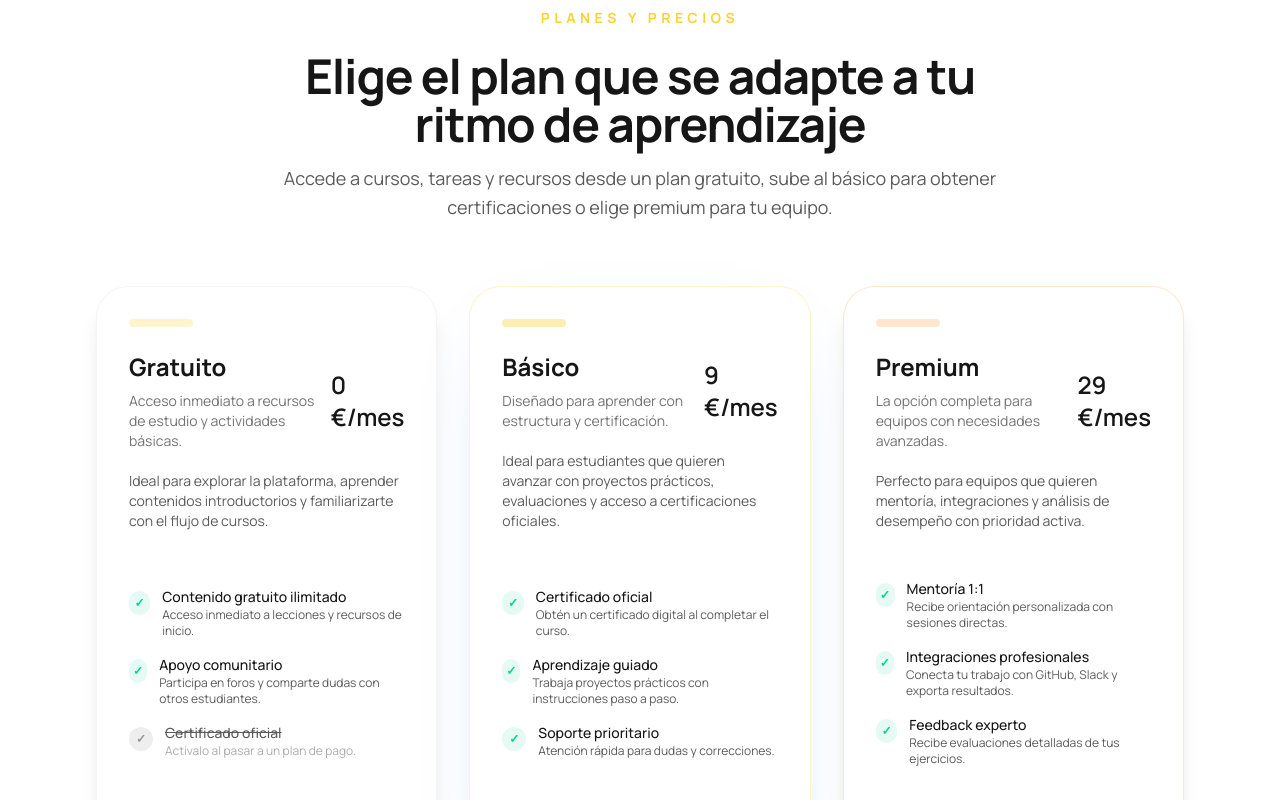
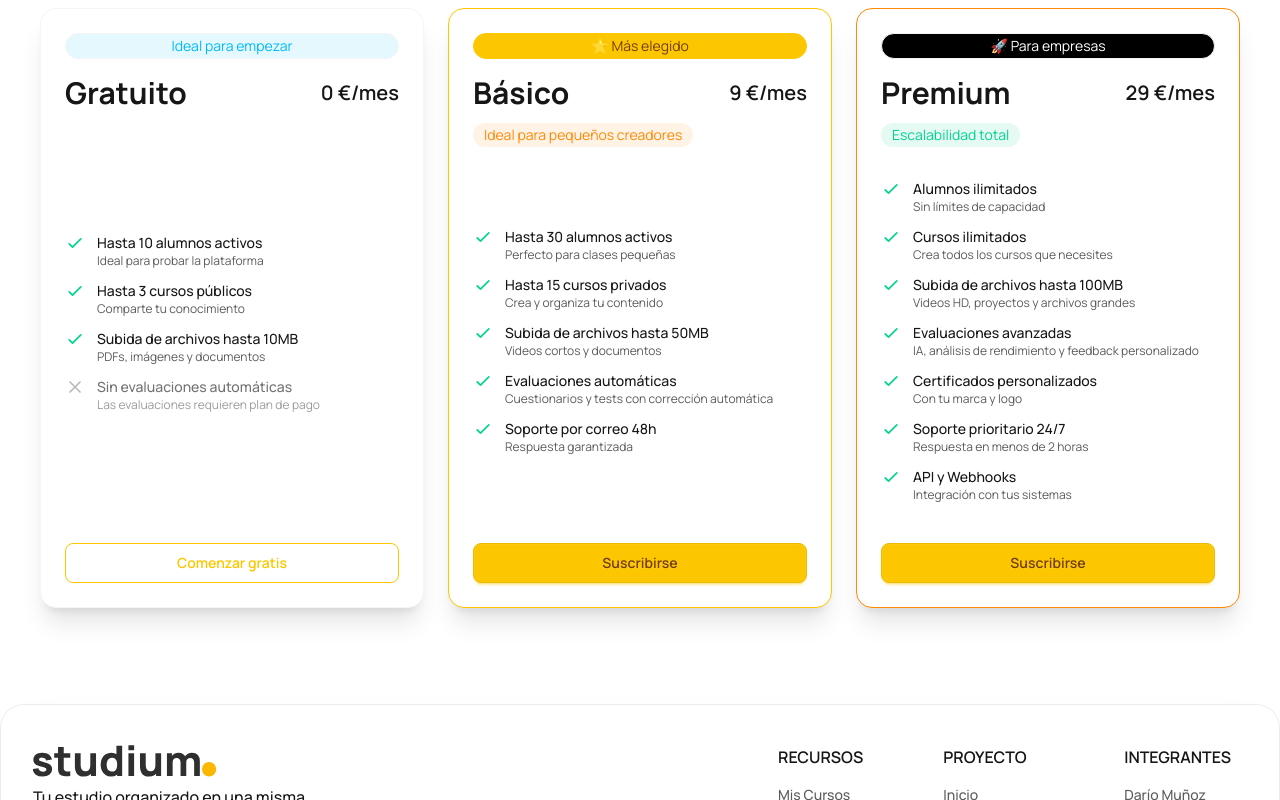
Before and after one commit to yuseflc/studium, a Next.js app: page / in a window 1280 px wide. Shown: the part 2080-2880 px from the top of the page. Built offline with nearby package versions, Linux system fonts and the light colour scheme; a web font is replaced by a local one.

Commit message:
[Update] Mejora del pricing

```diff
--- a/src/components/sections/Pricing.tsx
+++ b/src/components/sections/Pricing.tsx
@@ -1,151 +1,189 @@
 export default function Pricing() {
     return (
-        <section id="pricing" className="bg-base-100 py-24">
-            <div className="mx-auto w-full max-w-6xl px-4 sm:px-6 lg:px-8">
-                <div className="max-w-3xl text-center mx-auto">
-                    <p className="text-sm font-bold uppercase tracking-[0.32em] text-primary/80">Planes y precios</p>
-                    <h2 className="mt-6 text-4xl md:text-5xl font-bold text-base-content tracking-tight">
-                        Elige el plan que se adapte a tu ritmo de aprendizaje
-                    </h2>
-                    <p className="mt-4 text-lg text-base-content/70 leading-relaxed">
-                        Accede a cursos, tareas y recursos desde un plan gratuito, sube al básico para obtener certificaciones o elige premium para tu equipo.
-                    </p>
+        <section id="pricing" className="flex flex-col lg:flex-row w-full items-center lg:items-stretch justify-center py-24 bg-base-100 gap-6 px-4">
+
+            {/* Tarjeta Gratuito */}
+            <div className="card w-full max-w-sm bg-base-100 shadow-xl border border-base-200">
+                <div className="card-body flex flex-col justify-between">
+                    <div>
+                        <span className="badge w-full bg-info/10 text-info text-center py-3 mb-4">
+                            Ideal para empezar
+                        </span>
+                        <div className="flex justify-between items-center">
+                            <h2 className="text-2xl md:text-3xl font-bold text-base-content">Gratuito</h2>
+                            <span className="text-xl font-semibold text-base-content">0 €/mes</span>
+                        </div>
                     </div>
 
-                <div className="mt-16 grid gap-8 lg:grid-cols-3">
-                    <div className="card w-full bg-base-100 shadow-xl border border-base-200 hover:shadow-2xl transition-all duration-300 rounded-[2rem] hover:-translate-y-1">
-                        <div className="card-body flex flex-col justify-between p-8">
+                    <ul className="mt-6 flex flex-col gap-3 text-sm">
+                        <li className="flex items-start gap-3">
+                            <svg xmlns="http://www.w3.org/2000/svg" className="w-5 h-5 text-success shrink-0" fill="none" viewBox="0 0 24 24" stroke="currentColor"><path strokeLinecap="round" strokeLinejoin="round" strokeWidth="2" d="M5 13l4 4L19 7" /></svg>
                             <div>
-                                <div className="h-2 w-16 rounded-full bg-primary/20 mb-6"></div>
-                                <div className="flex items-center justify-between gap-4">
+                                <div className="font-medium text-base-content">Hasta 10 alumnos activos</div>
+                                <div className="text-xs text-base-content/70">Ideal para probar la plataforma</div>
+                            </div>
+                        </li>
+                        <li className="flex items-start gap-3">
+                            <svg xmlns="http://www.w3.org/2000/svg" className="w-5 h-5 text-success shrink-0" fill="none" viewBox="0 0 24 24" stroke="currentColor"><path strokeLinecap="round" strokeLinejoin="round" strokeWidth="2" d="M5 13l4 4L19 7" /></svg>
                             <div>
-                                        <h3 className="text-2xl font-bold text-base-content">Gratuito</h3>
-                                        <p className="text-sm text-base-content/60 mt-2">Acceso inmediato a recursos de estudio y actividades básicas.</p>
+                                <div className="font-medium text-base-content">Hasta 3 cursos públicos</div>
+                                <div className="text-xs text-base-content/70">Comparte tu conocimiento</div>
                             </div>
-                                    <span className="text-2xl font-semibold text-base-content">0 €/mes</span>
+                        </li>
+                        <li className="flex items-start gap-3">
+                            <svg xmlns="http://www.w3.org/2000/svg" className="w-5 h-5 text-success shrink-0" fill="none" viewBox="0 0 24 24" stroke="currentColor"><path strokeLinecap="round" strokeLinejoin="round" strokeWidth="2" d="M5 13l4 4L19 7" /></svg>
+                            <div>
+                                <div className="font-medium text-base-content">Subida de archivos hasta 10MB</div>
+                                <div className="text-xs text-base-content/70">PDFs, imágenes y documentos</div>
                             </div>
-                                <p className="mt-5 text-sm text-base-content/70">
-                                    Ideal para explorar la plataforma, aprender contenidos introductorios y familiarizarte con el flujo de cursos.
-                                </p>
+                        </li>
+                        <li className="flex items-start gap-3 opacity-60">
+                            <svg xmlns="http://www.w3.org/2000/svg" className="w-5 h-5 text-base-content/50 shrink-0" fill="none" viewBox="0 0 24 24" stroke="currentColor"><path strokeLinecap="round" strokeLinejoin="round" strokeWidth="2" d="M6 18L18 6M6 6l12 12" /></svg>
+                            <div>
+                                <div className="font-medium text-base-content">Sin evaluaciones automáticas</div>
+                                <div className="text-xs text-base-content/70">Las evaluaciones requieren plan de pago</div>
                             </div>
+                        </li>
+                    </ul>
 
-                            <div className="mt-10 space-y-4 text-sm">
-                                <div className="flex items-start gap-3">
-                                    <span className="mt-1 flex h-6 w-6 items-center justify-center rounded-full bg-success/10 text-success text-xs font-bold">✓</span>
-                                    <div>
-                                        <div className="font-medium text-base-content">Contenido gratuito ilimitado</div>
-                                        <div className="text-xs text-base-content/70">Acceso inmediato a lecciones y recursos de inicio.</div>
-                                    </div>
-                                </div>
-                                <div className="flex items-start gap-3">
-                                    <span className="mt-1 flex h-6 w-6 items-center justify-center rounded-full bg-success/10 text-success text-xs font-bold">✓</span>
-                                    <div>
-                                        <div className="font-medium text-base-content">Apoyo comunitario</div>
-                                        <div className="text-xs text-base-content/70">Participa en foros y comparte dudas con otros estudiantes.</div>
-                                    </div>
-                                </div>
-                                <div className="flex items-start gap-3 opacity-70">
-                                    <span className="mt-1 flex h-6 w-6 items-center justify-center rounded-full bg-base-content/10 text-base-content/60 text-xs font-bold">✓</span>
-                                    <div>
-                                        <div className="font-medium line-through text-base-content">Certificado oficial</div>
-                                        <div className="text-xs text-base-content/50">Actívalo al pasar a un plan de pago.</div>
+                    <div className="mt-8">
+                        <button className="btn btn-outline btn-primary btn-block">Comenzar gratis</button>
                     </div>
                 </div>
             </div>
 
-                            <button className="btn btn-outline btn-block mt-10 text-base-content">Comenzar gratis</button>
+            {/* Tarjeta Básico (MÁS ELEGIDO) */}
+            <div className="card w-full max-w-sm bg-base-100 shadow-xl border border-primary relative">
+                <div className="card-body flex flex-col justify-between">
+                    <div>
+                        <span className="badge w-full badge-primary text-center py-3 mb-4">
+                            ⭐ Más elegido
+                        </span>
+                        <div className="flex justify-between items-center">
+                            <h2 className="text-2xl md:text-3xl font-bold text-base-content">Básico</h2>
+                            <span className="text-xl font-semibold text-base-content">9 €/mes</span>
                         </div>
+                        <span className="badge mt-3 bg-secondary/10 text-secondary border-none">
+                            Ideal para pequeños creadores
+                        </span>
                     </div>
 
-                    <div className="card w-full bg-base-100 shadow-[0_24px_80px_-48px_rgba(59,130,246,0.45)] border border-primary/20 hover:shadow-[0_26px_110px_-64px_rgba(59,130,246,0.35)] transition-all duration-300 rounded-[2rem] hover:-translate-y-1">
-                        <div className="card-body flex flex-col justify-between p-8">
+                    <ul className="mt-6 flex flex-col gap-3 text-sm">
+                        <li className="flex items-start gap-3">
+                            <svg xmlns="http://www.w3.org/2000/svg" className="w-5 h-5 text-success shrink-0" fill="none" viewBox="0 0 24 24" stroke="currentColor"><path strokeLinecap="round" strokeLinejoin="round" strokeWidth="2" d="M5 13l4 4L19 7" /></svg>
                             <div>
-                                <div className="h-2 w-16 rounded-full bg-primary/30 mb-6"></div>
-                                <div className="flex items-center justify-between gap-4">
+                                <div className="font-medium text-base-content">Hasta 30 alumnos activos</div>
+                                <div className="text-xs text-base-content/70">Perfecto para clases pequeñas</div>
+                            </div>
+                        </li>
+                        <li className="flex items-start gap-3">
+                            <svg xmlns="http://www.w3.org/2000/svg" className="w-5 h-5 text-success shrink-0" fill="none" viewBox="0 0 24 24" stroke="currentColor"><path strokeLinecap="round" strokeLinejoin="round" strokeWidth="2" d="M5 13l4 4L19 7" /></svg>
                             <div>
-                                        <h3 className="text-2xl font-bold text-base-content">Básico</h3>
-                                        <p className="text-sm text-base-content/60 mt-2">Diseñado para aprender con estructura y certificación.</p>
+                                <div className="font-medium text-base-content">Hasta 15 cursos privados</div>
+                                <div className="text-xs text-base-content/70">Crea y organiza tu contenido</div>
                             </div>
-                                    <span className="text-2xl font-semibold text-base-content">9 €/mes</span>
+                        </li>
+                        <li className="flex items-start gap-3">
+                            <svg xmlns="http://www.w3.org/2000/svg" className="w-5 h-5 text-success shrink-0" fill="none" viewBox="0 0 24 24" stroke="currentColor"><path strokeLinecap="round" strokeLinejoin="round" strokeWidth="2" d="M5 13l4 4L19 7" /></svg>
+                            <div>
+                                <div className="font-medium text-base-content">Subida de archivos hasta 50MB</div>
+                                <div className="text-xs text-base-content/70">Videos cortos y documentos</div>
                             </div>
-                                <p className="mt-5 text-sm text-base-content/70">
-                                    Ideal para estudiantes que quieren avanzar con proyectos prácticos, evaluaciones y acceso a certificaciones oficiales.
-                                </p>
+                        </li>
+                        <li className="flex items-start gap-3">
+                            <svg xmlns="http://www.w3.org/2000/svg" className="w-5 h-5 text-success shrink-0" fill="none" viewBox="0 0 24 24" stroke="currentColor"><path strokeLinecap="round" strokeLinejoin="round" strokeWidth="2" d="M5 13l4 4L19 7" /></svg>
+                            <div>
+                                <div className="font-medium text-base-content">Evaluaciones automáticas</div>
+                                <div className="text-xs text-base-content/70">Cuestionarios y tests con corrección automática</div>
                             </div>
+                        </li>
+                        <li className="flex items-start gap-3">
+                            <svg xmlns="http://www.w3.org/2000/svg" className="w-5 h-5 text-success shrink-0" fill="none" viewBox="0 0 24 24" stroke="currentColor"><path strokeLinecap="round" strokeLinejoin="round" strokeWidth="2" d="M5 13l4 4L19 7" /></svg>
+                            <div>
+                                <div className="font-medium text-base-content">Soporte por correo 48h</div>
+                                <div className="text-xs text-base-content/70">Respuesta garantizada</div>
+                            </div>
+                        </li>
+                    </ul>
 
-                            <div className="mt-10 space-y-4 text-sm">
-                                <div className="flex items-start gap-3">
-                                    <span className="mt-1 flex h-6 w-6 items-center justify-center rounded-full bg-success/10 text-success text-xs font-bold">✓</span>
-                                    <div>
-                                        <div className="font-medium text-base-content">Certificado oficial</div>
-                                        <div className="text-xs text-base-content/70">Obtén un certificado digital al completar el curso.</div>
-                                    </div>
-                                </div>
-                                <div className="flex items-start gap-3">
-                                    <span className="mt-1 flex h-6 w-6 items-center justify-center rounded-full bg-success/10 text-success text-xs font-bold">✓</span>
-                                    <div>
-                                        <div className="font-medium text-base-content">Aprendizaje guiado</div>
-                                        <div className="text-xs text-base-content/70">Trabaja proyectos prácticos con instrucciones paso a paso.</div>
-                                    </div>
-                                </div>
-                                <div className="flex items-start gap-3">
-                                    <span className="mt-1 flex h-6 w-6 items-center justify-center rounded-full bg-success/10 text-success text-xs font-bold">✓</span>
-                                    <div>
-                                        <div className="font-medium text-base-content">Soporte prioritario</div>
-                                        <div className="text-xs text-base-content/70">Atención rápida para dudas y correcciones.</div>
+                    <div className="mt-8">
+                        <button className="btn btn-primary btn-block">Suscribirse</button>
                     </div>
                 </div>
             </div>
 
-                            <button className="btn btn-primary btn-block mt-10">Suscribirse</button>
+            {/* Tarjeta Premium */}
+            <div className="card w-full max-w-sm bg-base-100 shadow-xl border border-secondary">
+                <div className="card-body flex flex-col justify-between">
+                    <div>
+                        <span className="badge w-full bg-black text-white text-center py-3 mb-4">
+                            🚀 Para empresas
+                        </span>
+                        <div className="flex justify-between items-center">
+                            <h2 className="text-2xl md:text-3xl font-bold text-base-content">Premium</h2>
+                            <span className="text-xl font-semibold text-base-content">29 €/mes</span>
+                        </div>
+                        <span className="badge mt-3 bg-success/10 text-success border-none">
+                            Escalabilidad total
+                        </span>
+                    </div>
+
+                    <ul className="mt-6 flex flex-col gap-3 text-sm">
+                        <li className="flex items-start gap-3">
+                            <svg xmlns="http://www.w3.org/2000/svg" className="w-5 h-5 text-success shrink-0" fill="none" viewBox="0 0 24 24" stroke="currentColor"><path strokeLinecap="round" strokeLinejoin="round" strokeWidth="2" d="M5 13l4 4L19 7" /></svg>
+                            <div>
+                                <div className="font-medium text-base-content">Alumnos ilimitados</div>
+                                <div className="text-xs text-base-content/70">Sin límites de capacidad</div>
+                            </div>
+                        </li>
+                        <li className="flex items-start gap-3">
+                            <svg xmlns="http://www.w3.org/2000/svg" className="w-5 h-5 text-success shrink-0" fill="none" viewBox="0 0 24 24" stroke="currentColor"><path strokeLinecap="round" strokeLinejoin="round" strokeWidth="2" d="M5 13l4 4L19 7" /></svg>
+                            <div>
+                                <div className="font-medium text-base-content">Cursos ilimitados</div>
+                                <div className="text-xs text-base-content/70">Crea todos los cursos que necesites</div>
+                            </div>
+                        </li>
+                        <li className="flex items-start gap-3">
+                            <svg xmlns="http://www.w3.org/2000/svg" className="w-5 h-5 text-success shrink-0" fill="none" viewBox="0 0 24 24" stroke="currentColor"><path strokeLinecap="round" strokeLinejoin="round" strokeWidth="2" d="M5 13l4 4L19 7" /></svg>
+                            <div>
+                                <div className="font-medium text-base-content">Subida de archivos hasta 100MB</div>
+                                <div className="text-xs text-base-content/70">Videos HD, proyectos y archivos grandes</div>
+                            </div>
+                        </li>
+                        <li className="flex items-start gap-3">
+                            <svg xmlns="http://www.w3.org/2000/svg" className="w-5 h-5 text-success shrink-0" fill="none" viewBox="0 0 24 24" stroke="currentColor"><path strokeLinecap="round" strokeLinejoin="round" strokeWidth="2" d="M5 13l4 4L19 7" /></svg>
+                            <div>
+                                <div className="font-medium text-base-content">Evaluaciones avanzadas</div>
+                                <div className="text-xs text-base-content/70">IA, análisis de rendimiento y feedback personalizado</div>
+                            </div>
+                        </li>
+                        <li className="flex items-start gap-3">
+                            <svg xmlns="http://www.w3.org/2000/svg" className="w-5 h-5 text-success shrink-0" fill="none" viewBox="0 0 24 24" stroke="currentColor"><path strokeLinecap="round" strokeLinejoin="round" strokeWidth="2" d="M5 13l4 4L19 7" /></svg>
+                            <div>
+                                <div className="font-medium text-base-content">Certificados personalizados</div>
+                                <div className="text-xs text-base-content/70">Con tu marca y logo</div>
+                            </div>
+                        </li>
+                        <li className="flex items-start gap-3">
+                            <svg xmlns="http://www.w3.org/2000/svg" className="w-5 h-5 text-success shrink-0" fill="none" viewBox="0 0 24 24" stroke="currentColor"><path strokeLinecap="round" strokeLinejoin="round" strokeWidth="2" d="M5 13l4 4L19 7" /></svg>
+                            <div>
+                                <div className="font-medium text-base-content">Soporte prioritario 24/7</div>
+                                <div className="text-xs text-base-content/70">Respuesta en menos de 2 horas</div>
+                            </div>
+                        </li>
+                        <li className="flex items-start gap-3">
+                            <svg xmlns="http://www.w3.org/2000/svg" className="w-5 h-5 text-success shrink-0" fill="none" viewBox="0 0 24 24" stroke="currentColor"><path strokeLinecap="round" strokeLinejoin="round" strokeWidth="2" d="M5 13l4 4L19 7" /></svg>
+                            <div>
+                                <div className="font-medium text-base-content">API y Webhooks</div>
+                                <div className="text-xs text-base-content/70">Integración con tus sistemas</div>
+                            </div>
+                        </li>
+                    </ul>
+
+                    <div className="mt-8">
+                        <button className="btn btn-primary btn-block">Suscribirse</button>
                     </div>
                 </div>
-
-                    <div className="card w-full bg-base-100 shadow-xl border border-secondary/20 hover:shadow-2xl transition-all duration-300 rounded-[2rem] hover:-translate-y-1">
-                        <div className="card-body flex flex-col justify-between p-8">
-                            <div>
-                                <div className="h-2 w-16 rounded-full bg-secondary/20 mb-6"></div>
-                                <div className="flex items-center justify-between gap-4">
-                                    <div>
-                                        <h3 className="text-2xl font-bold text-base-content">Premium</h3>
-                                        <p className="text-sm text-base-content/60 mt-2">La opción completa para equipos con necesidades avanzadas.</p>
-                                    </div>
-                                    <span className="text-2xl font-semibold text-base-content">29 €/mes</span>
-                                </div>
-                                <p className="mt-5 text-sm text-base-content/70">
-                                    Perfecto para equipos que quieren mentoría, integraciones y análisis de desempeño con prioridad activa.
-                                </p>
-                            </div>
-
-                            <div className="mt-10 space-y-4 text-sm">
-                                <div className="flex items-start gap-3">
-                                    <span className="mt-1 flex h-6 w-6 items-center justify-center rounded-full bg-success/10 text-success text-xs font-bold">✓</span>
-                                    <div>
-                                        <div className="font-medium text-base-content">Mentoría 1:1</div>
-                                        <div className="text-xs text-base-content/70">Recibe orientación personalizada con sesiones directas.</div>
-                                    </div>
-                                </div>
-                                <div className="flex items-start gap-3">
-                                    <span className="mt-1 flex h-6 w-6 items-center justify-center rounded-full bg-success/10 text-success text-xs font-bold">✓</span>
-                                    <div>
-                                        <div className="font-medium text-base-content">Integraciones profesionales</div>
-                                        <div className="text-xs text-base-content/70">Conecta tu trabajo con GitHub, Slack y exporta resultados.</div>
-                                    </div>
-                                </div>
-                                <div className="flex items-start gap-3">
-                                    <span className="mt-1 flex h-6 w-6 items-center justify-center rounded-full bg-success/10 text-success text-xs font-bold">✓</span>
-                                    <div>
-                                        <div className="font-medium text-base-content">Feedback experto</div>
-                                        <div className="text-xs text-base-content/70">Recibe evaluaciones detalladas de tus ejercicios.</div>
-                                    </div>
-                                </div>
-                            </div>
-
-                            <button className="btn btn-primary btn-block mt-10">Suscribirse</button>
-                        </div>
-                    </div>
-                </div>
-
             </div>
         </section>
     );
```
Lines whose indentation alone changed are shown as unchanged.
